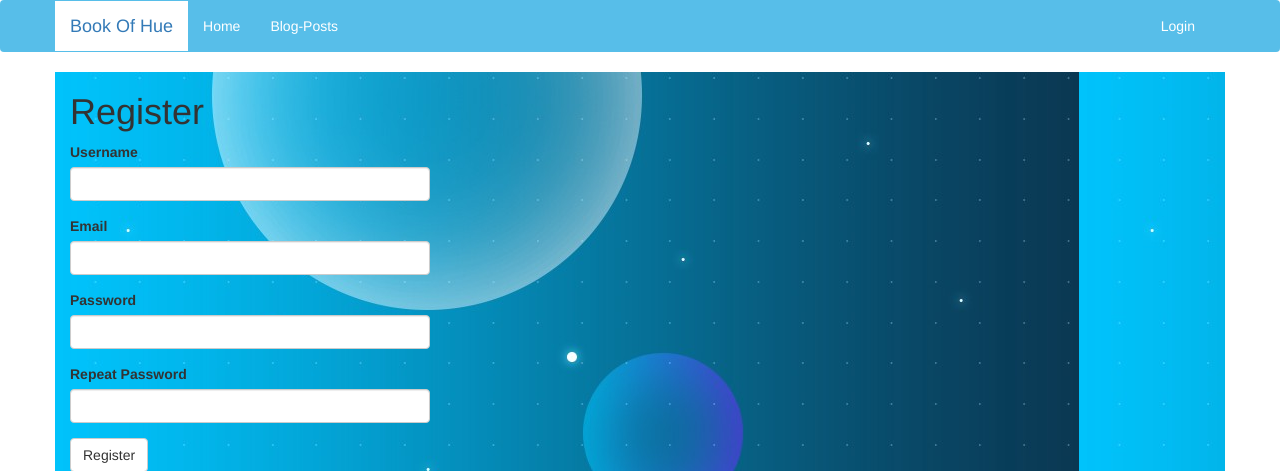
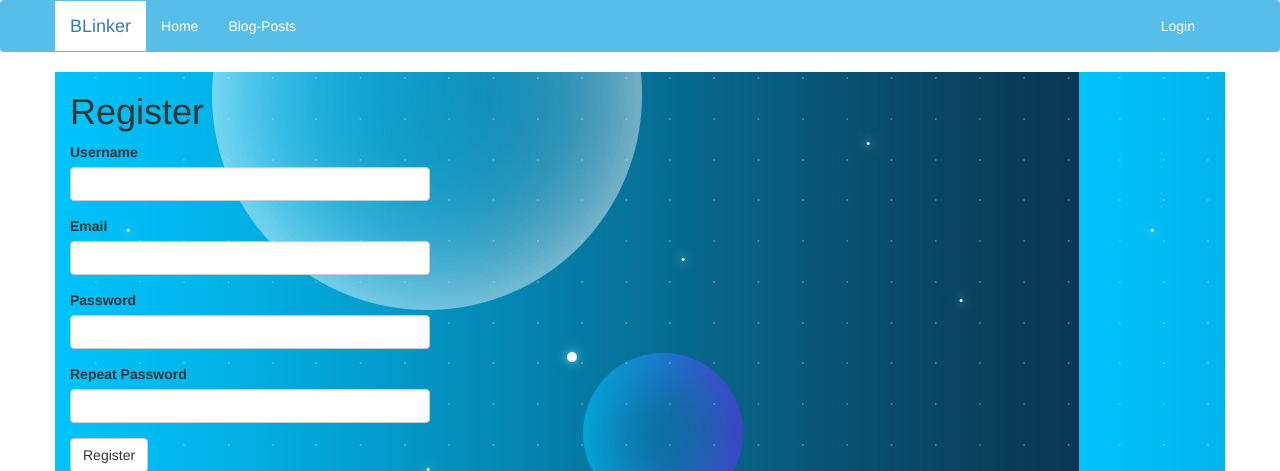
Before and after one commit to 90t/book-club, a Flask app: page /auth/register in a window 1280 px wide. Shown: the top 471 px of the page. Run offline with Flask 2, Linux system fonts and the light colour scheme; some libraries are stand-ins or nearby versions.

```diff
--- a/app/templates/base.html
+++ b/app/templates/base.html
@@ -14,7 +14,7 @@
                     <span style="color:white;"  class="icon-bar"></span>
                     <span style="color:white;" class="icon-bar"></span>
                 </button>
-                <a class="navbar-brand" style="background-color:white; border-color:1px solid silver;" href="{{ url_for('main.index') }}">Book Of Hue</a>
+                <a class="navbar-brand" style="background-color:white; border-color:1px solid silver;" href="{{ url_for('main.index') }}">BLinker</a>
             </div>
             <div class="collapse navbar-collapse" id="bs-example-navbar-collapse-1">
                 <ul class="nav navbar-nav">
```
